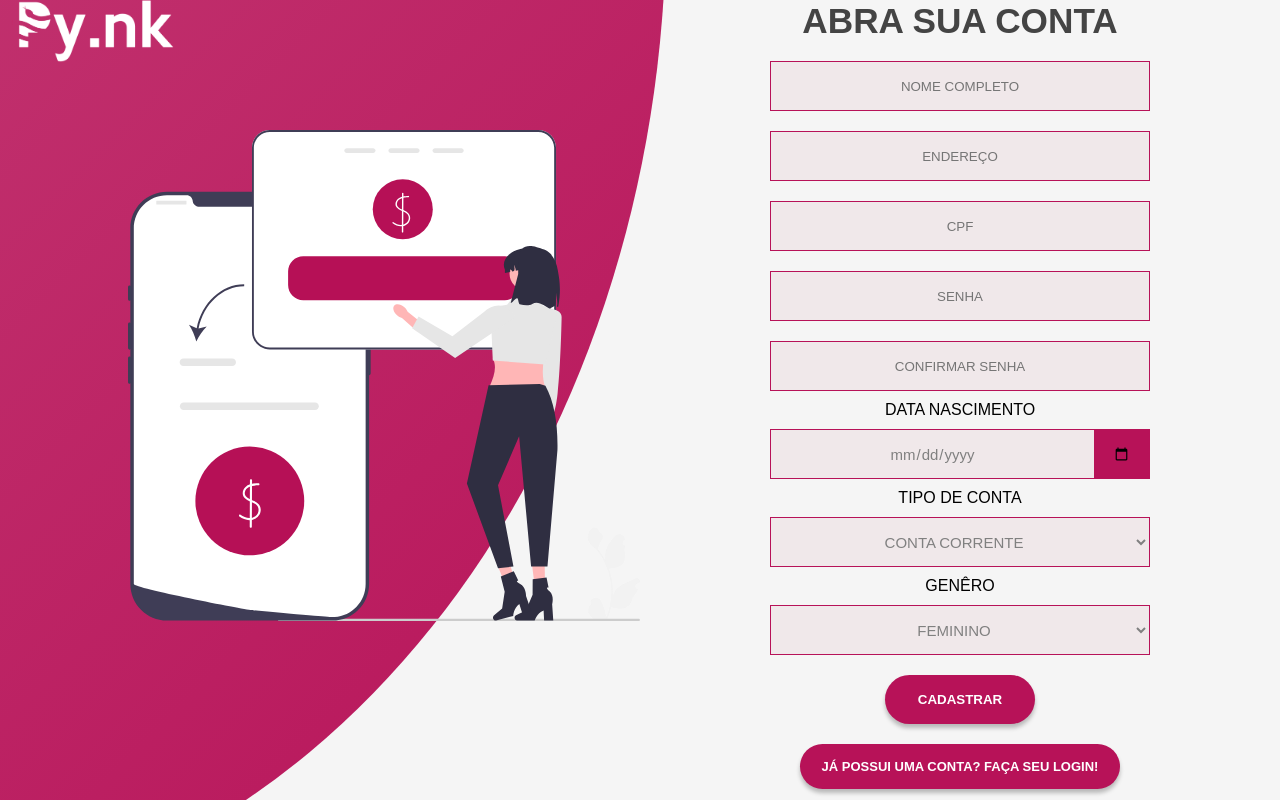
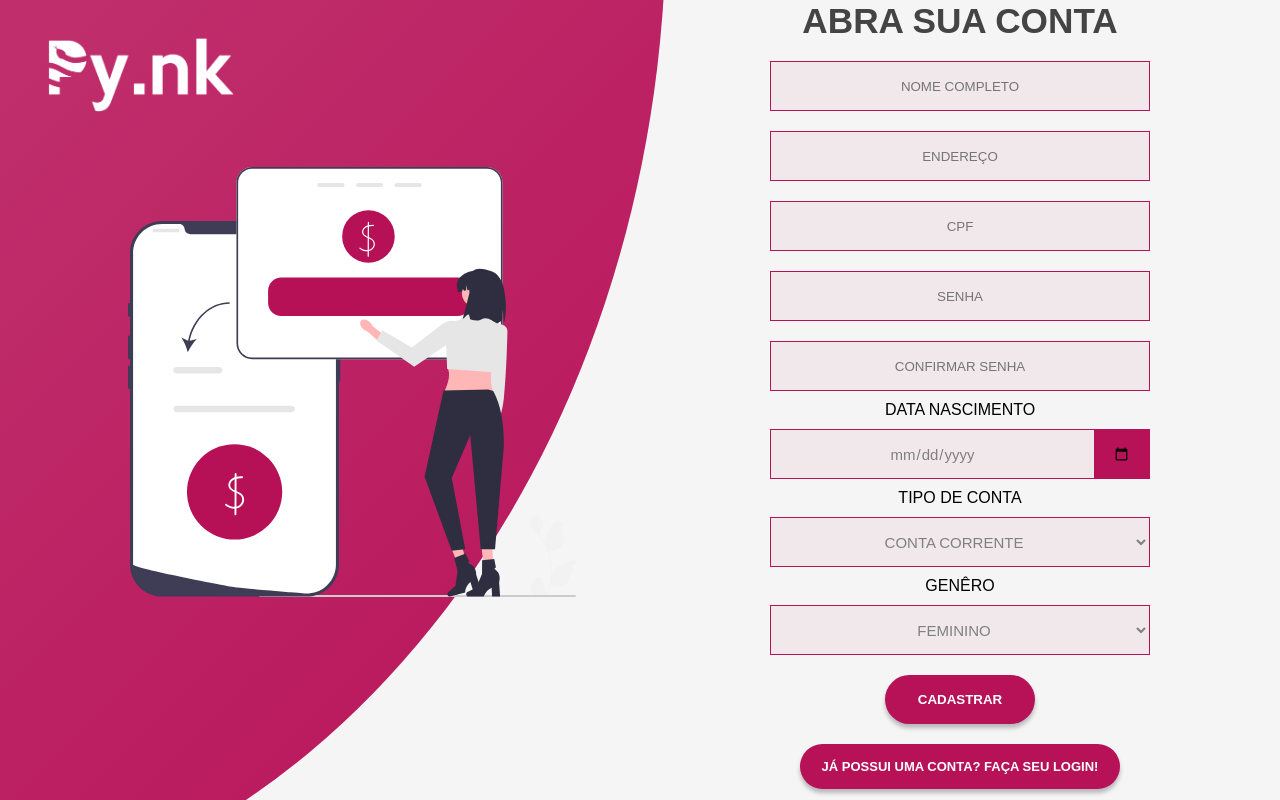
Before and after one commit to pynkAPI/API-1-DSM_22, a Flask app: page /cadastro.html in a window 1280 px wide. Run offline with Flask 2, Linux system fonts and the light colour scheme; some libraries are stand-ins or nearby versions.

Commit message:
ajuste imagens

```diff
--- a/src/static/style/style.css
+++ b/src/static/style/style.css
@@ -39,16 +39,17 @@ body, input{
     height: 100%;
     top: 0;
     left: 0;
-    z-index: 3;
 }
 #cliente{
-    margin-top: 5%;
-    width: 40%;
+    margin-top: 4%;
+    width: 35%;
     height: 100%;
     margin-left: 10%;
 }
 #logo{
-    width: 15%;
+    margin-top: 3%;
+    margin-left: 2%;
+    width: 18%;
 }
 .img{
     position: relative;
--- a/src/templates/cadastro.html
+++ b/src/templates/cadastro.html
@@ -6,8 +6,8 @@
     <meta http-equiv="X-UA-Compatible" content="IE=edge">
     <meta name="viewport" content="width=device-width, initial-scale=1.0">
     <title>Cadastro|Py.nk</title>
-    <link rel="stylesheet" href="{{ url_for('static', filename='style/style.css') }}">
-    <!-- <link rel="stylesheet" href="../static/style/style.css"> -->
+    <!-- <link rel="stylesheet" href="{{ url_for('static', filename='style/style.css') }}"> -->
+    <link rel="stylesheet" href="../static/style/style.css">
 </head>
 
 <body>
```
